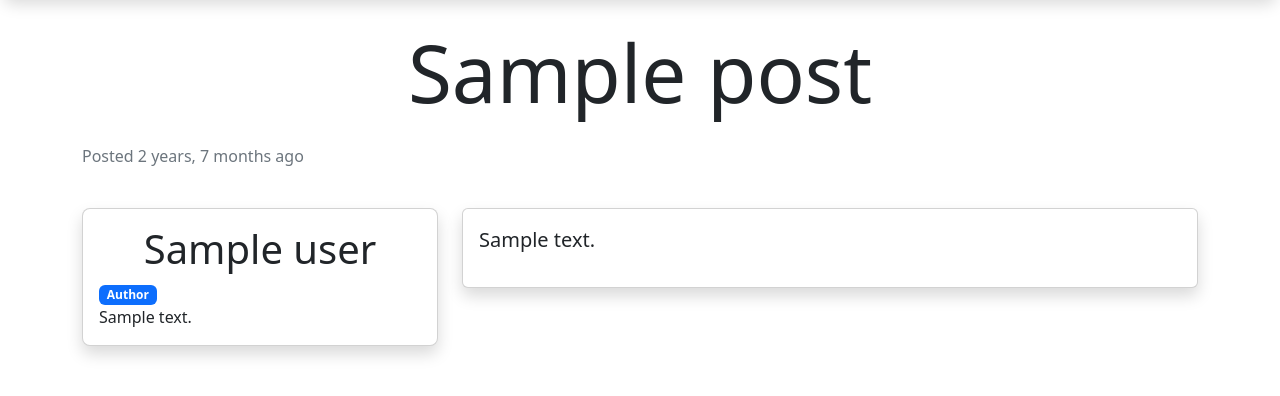
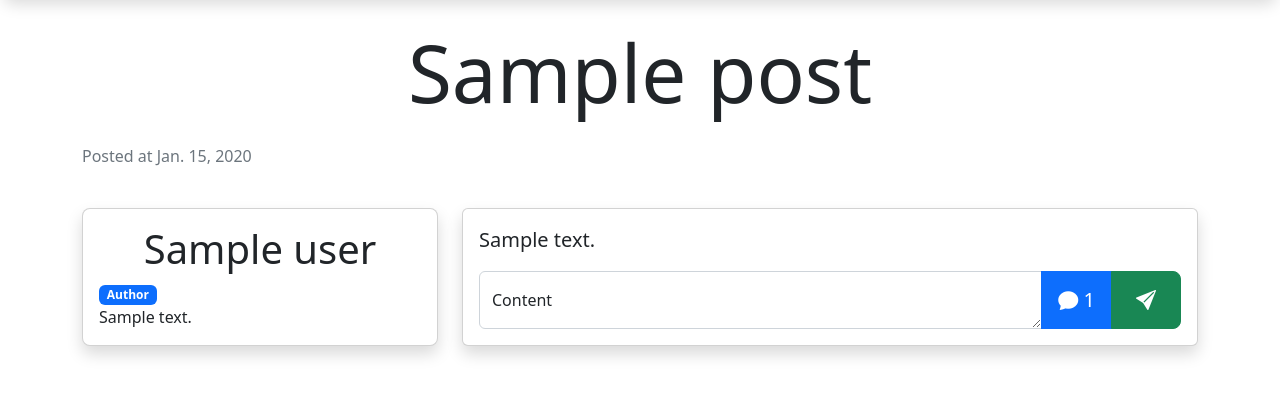
Before and after one commit to youzarsiph/blog, a Django app: template templates/blog/views/detail/post.html in a window 1280 px wide. Shown: the part 80-476 px from the top of the page. Run offline with Django 3.2, Linux system fonts and the light colour scheme; the template is opened without the code that fills it: most values are stand-ins (such as "Sample title", 1, 10 or a date in 2020); some libraries are stand-ins or nearby versions.

Commit message:
Introduced comment section in post detail pages

```diff
--- a/templates/blog/includes/components/post.html
+++ b/templates/blog/includes/components/post.html
@@ -33,7 +33,7 @@
                     <span class="d-none">
                         {% translate 'Post' %}
                     </span>
-                    <i class="bi bi-send"></i>
+                    <i class="bi bi-send mx-2"></i>
                 </button>
             </div>
             <small class="text-muted">
@@ -49,7 +49,7 @@
             <div class="d-flex flex-column gap-2">
                 <span>{{ post.user.get_full_name }}</span>
                 <small class="text-muted">
-                    {{ post.created_at|timesince }}
+                    {{ post.created_at|date }}
                 </small>
             </div>
             {% if post.user == request.user %}
--- a/templates/blog/views/detail/post.html
+++ b/templates/blog/views/detail/post.html
@@ -6,10 +6,10 @@
         {{ post.title }}
     </h1>
     <p class="text-muted d-flex flex-column flex-lg-row gap-4 align-items-center justify-content-between">
-        {% translate 'Posted' %} {{ post.created_at|timesince }} {% translate 'ago' %}
+        {% translate 'Posted at' %} {{ post.created_at|date }}
         {% if post.created_at != post.updated_at %}
             <span class="badge bg-warning">
-                {% translate 'Updated' %}: {{ post.updated_at|timesince }} {% translate 'ago' %}
+                {% translate 'Updated at' %} {{ post.updated_at|date }}
             </span>
         {% endif %}
     </p>
@@ -35,14 +35,59 @@
             </div>
         </div>
         <div class="col-12 col-md-8">
-            <div class="card card-body lead shadow">
+            <div class="card shadow">
+                <div class="card-body">
                     {% if post.image %}
                         <figure>
                             <img src="{% url 'blog:post_image' post.id %}" alt="{{ post.title }}" class="card-img">
                             <figcaption class="text-center">{{ post.title }}</figcaption>
                         </figure>
                     {% endif %}
+                    <div class="lead">
                         {{ post.content|linebreaks }}
+                    </div>
+                    {% url 'blog:create_comment' as action %}
+                    <form method="post" action="{{ action }}">
+                        {% csrf_token %}
+                        <input type="hidden" name="post" value="{{ post.id }}">
+                        <div class="input-group">
+                            <div class="form-floating">
+                                <textarea name="content" rows="4" class="form-control"
+                                          placeholder="Content" required id="id_content"></textarea>
+                                <label for="id_content">
+                                    {% translate 'Content' %}
+                                </label>
+                            </div>
+                            <button type="button" class="btn btn-lg btn-primary" data-bs-toggle="collapse"
+                                    data-bs-target="#comments">
+                                <span class="d-none">
+                                    {% translate 'Comments' %}
+                                </span>
+                                <i class="bi bi-chat-fill"></i>
+                                {{ post.comment_set.count }}
+                            </button>
+                            <button type="submit" class="btn btn-lg btn-success">
+                                <span class="d-none">
+                                    {% translate 'Post' %}
+                                </span>
+                                <i class="bi bi-send-fill mx-2"></i>
+                            </button>
+                        </div>
+                    </form>
+                </div>
+                <div class="card-footer collapse pt-4" id="comments">
+                    {% for comment in post.comment_set.all %}
+                        <div class="card card-body relative mb-4">
+                            <span class="h4">{{ comment.user.get_full_name }}</span>
+                            <div class="card-text">
+                                {{ comment.content|linebreaks }}
+                            </div>
+                            <small class="d-block text-muted text-end">
+                                {{ comment.created_at|timesince }}
+                            </small>
+                        </div>
+                    {% endfor %}
+                </div>
             </div>
         </div>
     </div>
--- a/views/create.py
+++ b/views/create.py
@@ -25,4 +25,6 @@ class PostCreationView(UserRequiredMixin, MessageRequiredCreationView):
 class CommentCreationView(UserRequiredMixin, MessageRequiredCreationView):
     model = Comment
     form_class = CommentCreationForm
-    success_url = reverse_lazy('blog:post_list')
+
+    def get_success_url(self):
+        return reverse_lazy('blog:post_detail', args=[self.object.post.id])
```
Lines whose indentation alone changed are shown as unchanged.
